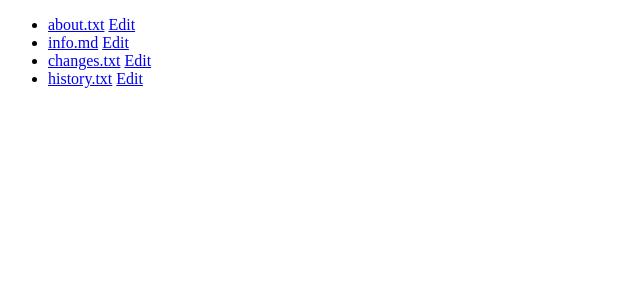
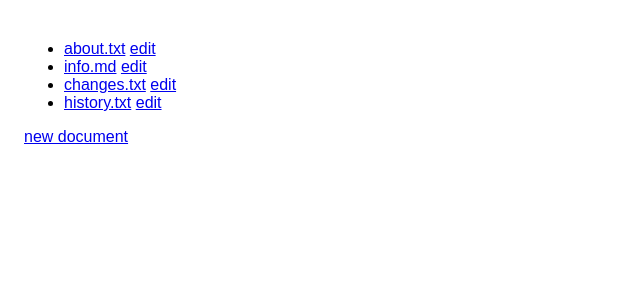
Before and after one commit to smulloy21/cms, a Flask app: page / in a window 1280 px wide. Shown: the top 300 px of the page, without its empty margins (0-640 px from the left). Run offline with Flask 3, Linux system fonts and the light colour scheme.

Commit message:
create new files

```diff
--- a/app.py
+++ b/app.py
@@ -44,7 +44,7 @@ def get_file(filename):
     if filename.endswith('.md'):
         with open(file_path, 'r') as file:
             content = file.read()
-        return markdown(content)
+        return render_template('markdown.html', content=markdown(content))
 
     return send_from_directory(data_dir, filename)
 
@@ -84,5 +84,29 @@ def edit_file(filename):
     return redirect(url_for('index'))
 
 
+@app.route('/new')
+def show_new_document():
+    return render_template('new_file.html')
+
+
+@app.route('/new', methods=["POST"])
+def create_file():
+    filename = request.form['new_file_name'].strip()
+    data_dir = get_data_path()
+    file_path = os.path.join(data_dir, filename)
+
+    if os.path.exists(file_path):
+        flash(f'{filename} already exists.', 'error')
+        session.modified = True
+        return redirect(url_for('index'))
+
+    with open(file_path, "a") as f:
+        pass
+
+    flash(f'{filename} successfully created.', 'success')
+    session.modified = True
+    return redirect(url_for('index'))
+
+
 if __name__ == '__main__':
     app.run(debug=True, port=5003)
--- a/static/css/main.css
+++ b/static/css/main.css
@@ -1,3 +1,24 @@
+* {
+    font-family: Arial, Helvetica, sans-serif;
+}
+body {
+    padding: 1em;
+}
 textarea {
     display: block;
 }
+.flash {
+    height: 30px;
+    display: flex;
+    align-items: center;
+    justify-content: center;
+}
+.success {
+    background-color: greenyellow;
+}
+.warning {
+    background-color: yellow;
+}
+.error {
+    background-color: red;
+}
--- a/templates/index.html
+++ b/templates/index.html
@@ -4,8 +4,9 @@
   <ul>
     {% for file in files %}
       <li>
-        <a href="{{ url_for('get_file', filename=file) }}">{{ file }}</a> <a href="{{ url_for('show_edit_file', filename=file) }}">Edit</a>
+        <a href="{{ url_for('get_file', filename=file) }}">{{ file }}</a> <a href="{{ url_for('show_edit_file', filename=file) }}">edit</a>
       </li>
     {% endfor %}
   </ul>
+  <a href="{{ url_for('show_new_document') }}">new document</a>
 {% endblock %}
--- /dev/null
+++ b/templates/markdown.html
@@ -0,0 +1,5 @@
+{% extends 'layout.html' %}
+
+{% block content %}
+  {{ content | safe }}
+{% endblock %}
```
Also changed, not shown: templates/new_file.html (added, +9 -0 lines), tests/test_app.py (+31 -0 lines).
